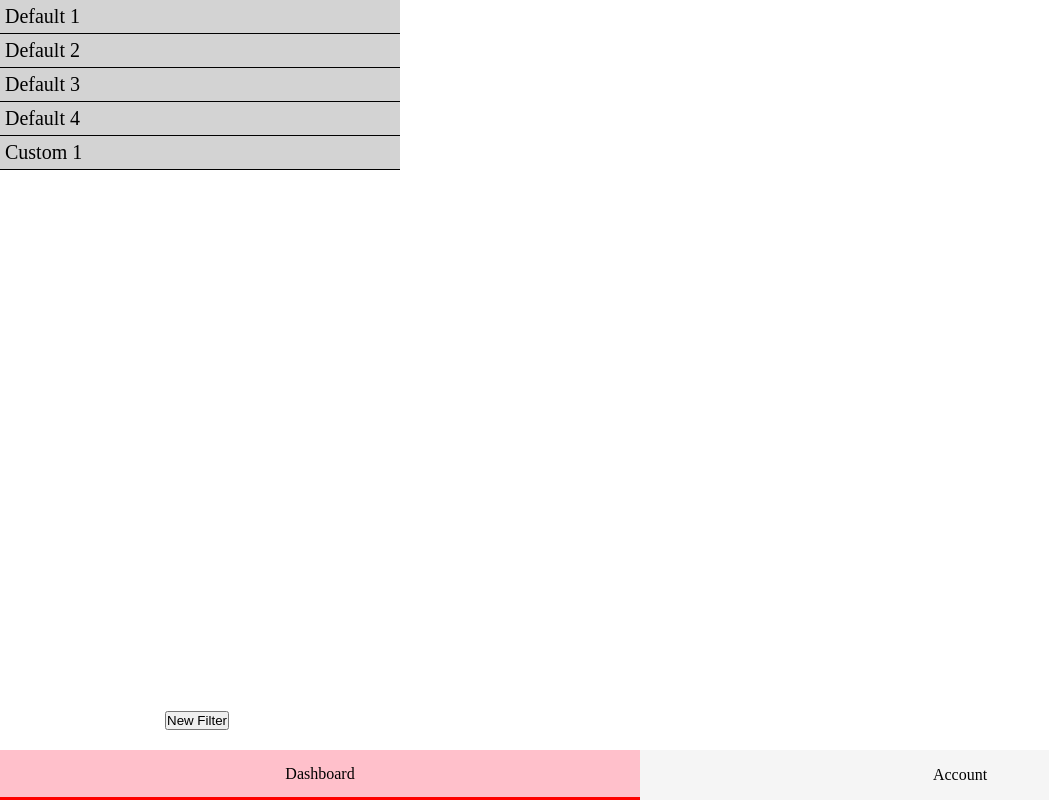
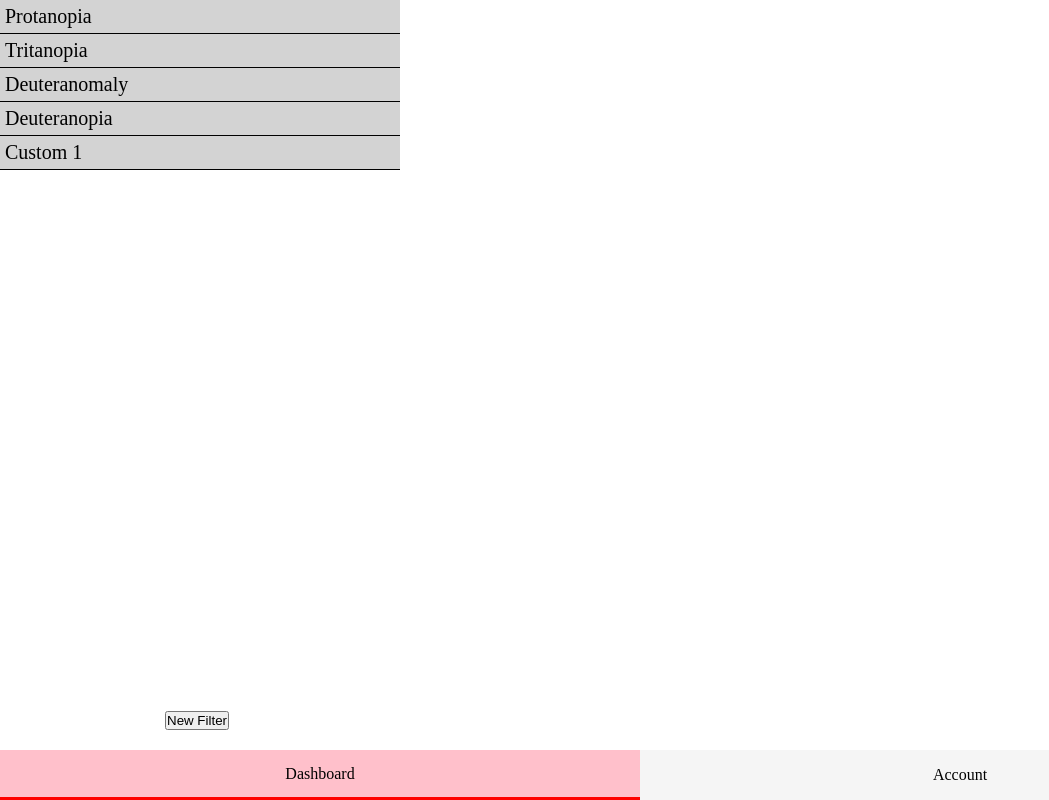
Before and after one commit to samirziad123/Group17, a browser extension: page test.html in a window 1280 px wide. Shown: the whole page, without its empty margins (0-1049 px from the left). Drawn offline with Linux system fonts and the light colour scheme.

Commit message:
changed filters being used for demo and their names in list

```diff
--- a/test.html
+++ b/test.html
@@ -12,10 +12,10 @@
       <div class="tabs-body">
         <div class="tabs-content active">
           <ul id="option-achromatomaly" class="list">
-            <li id="achromatomaly" class="filter">Default 1</li>
-            <li id="achromatopsia" class="filter">Default 2</li>
-            <li id="deuteranomaly" class="filter">Default 3</li>
-            <li id="deuteranopia" class="filter">Default 4</li>
+            <li id="protanopia" class="filter">Protanopia</li>
+            <li id="tritanopia" class="filter">Tritanopia</li>
+            <li id="deuteranomaly" class="filter">Deuteranomaly</li>
+            <li id="deuteranopia" class="filter">Deuteranopia</li>
             <li id="normal" class="filter">Custom 1</li>
           </ul>
             <button class="new-filter">New Filter</button>
```
